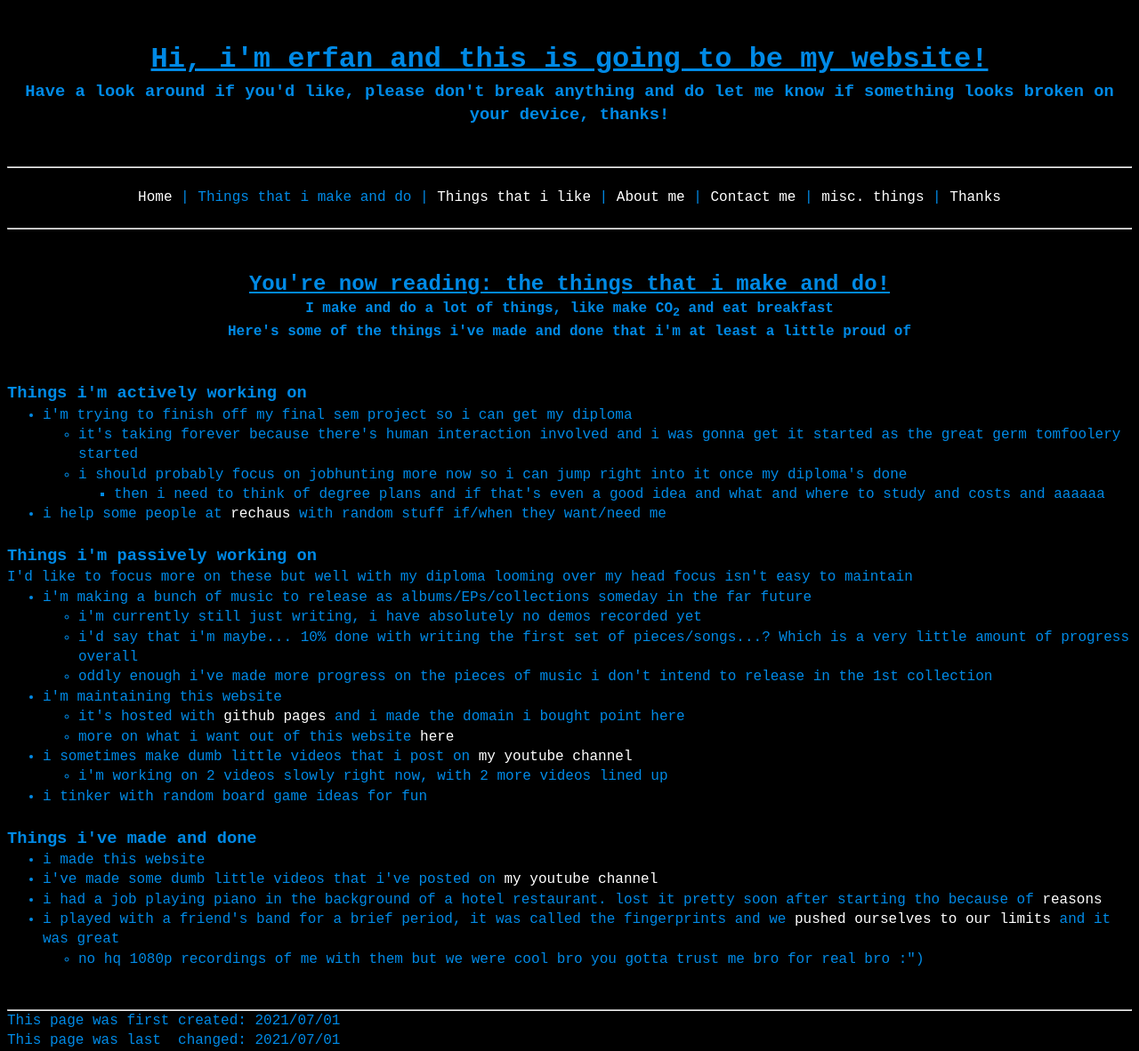
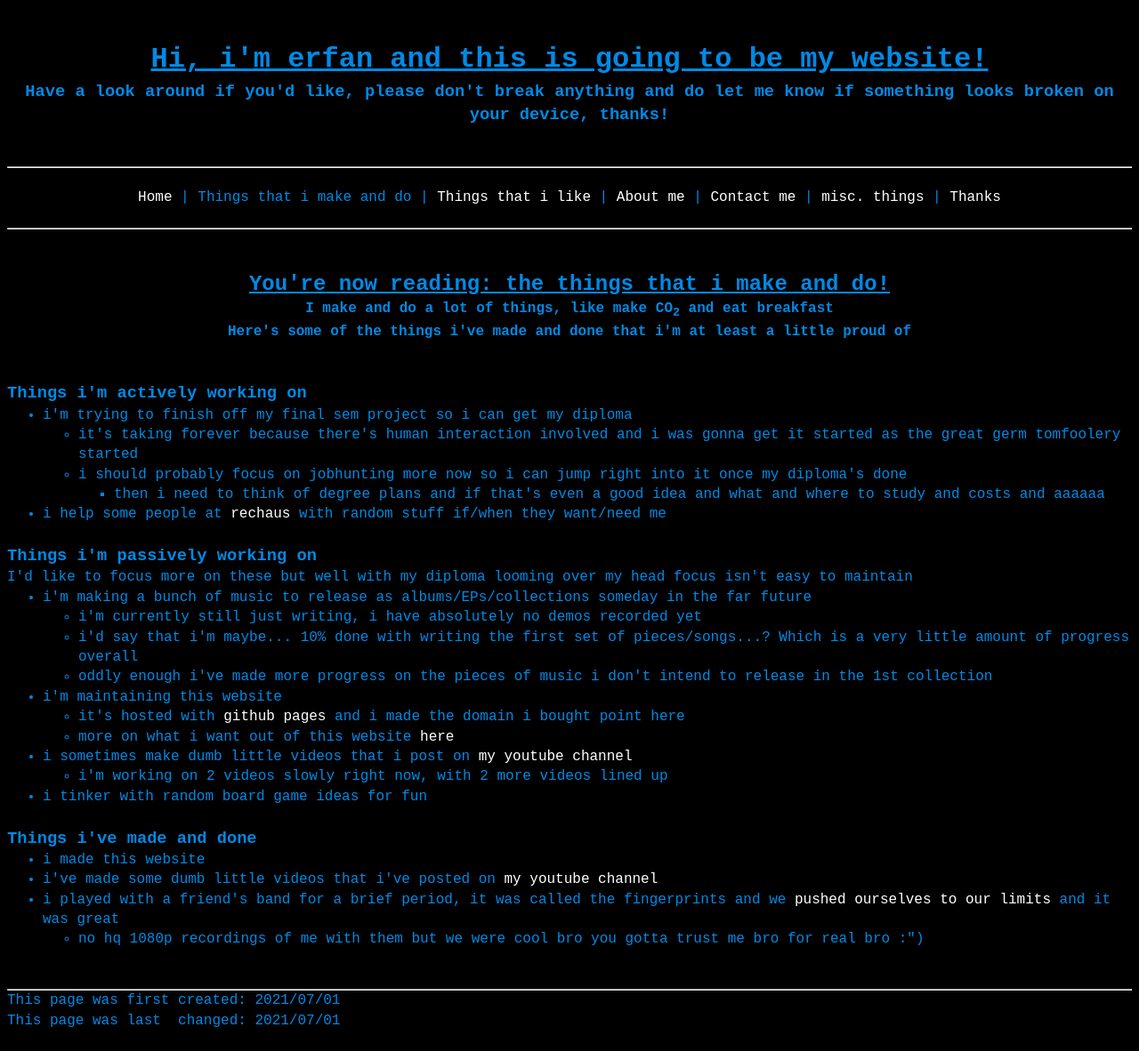
Before and after one commit to a-erfan-aa/a-erfan-aa.github.io, a Jekyll site: the page built from things-i-make.html, in a window 1280 px wide. Shown: the whole page at 89% size. Built offline with Jekyll 4.4.1, drawn with Linux system fonts in a browser that asks for light colours; after the commit the page ends 1159 px from its top, so only the background shows below that.

Commit message:
Update things-i-make.html

```diff
--- a/things-i-make.html
+++ b/things-i-make.html
@@ -61,7 +61,6 @@ lastChanged: 2021/07/01
 		<ul>
 			<li>i made this website</li>
 			<li>i've made some dumb little videos that i've posted on <a href="https://www.youtube.com/channel/UC6WnCo8jywKuWI9Vne7Uq_A">my youtube channel</a></li>
-			<li>i had a job playing piano in the background of a hotel restaurant. lost it pretty soon after starting tho because of <a href="https://en.wikipedia.org/wiki/COVID-19_pandemic">reasons</a>
 			<li>i played with a friend's band for a brief period, it was called the fingerprints and we <a href="https://web.archive.org/web/20201021035552/https://dayakdaily.com/the-fingerprints-crowned-champion-in-kuching-waterfront-jazz-festival-band-search-final/">pushed ourselves to our limits</a> and it was great</li>
 				<ul>
 					<li>no hq 1080p recordings of me with them but we were cool bro you gotta trust me bro for real bro :")</li>
```
